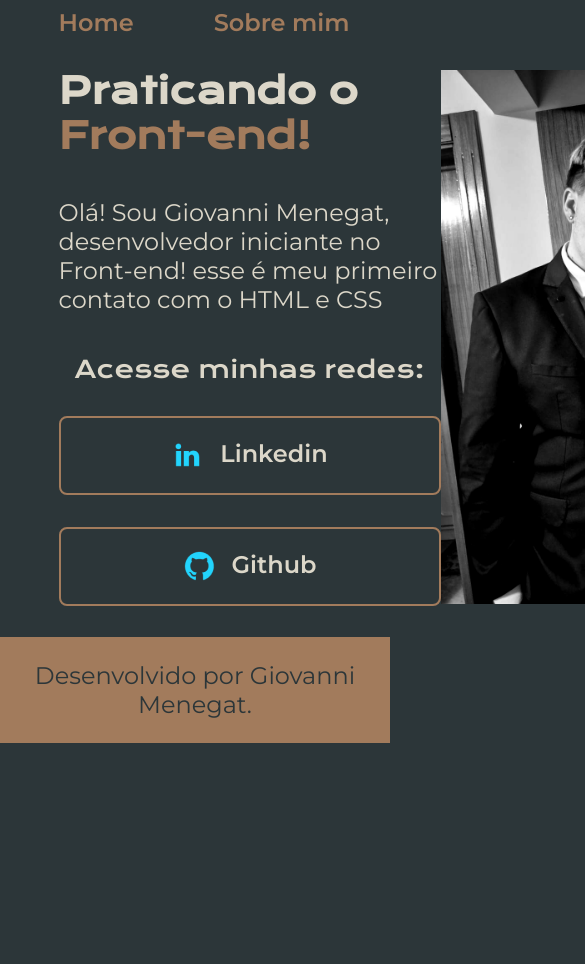
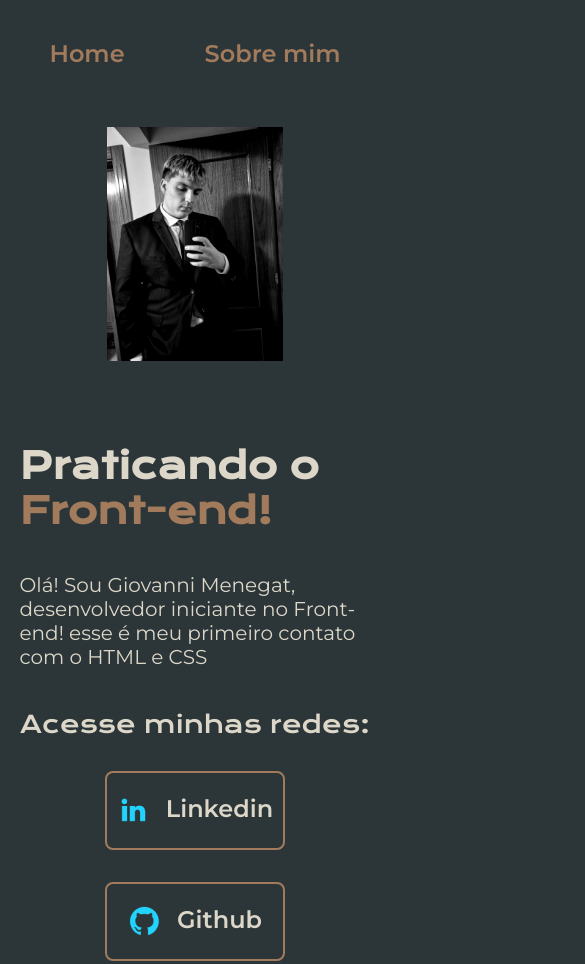
Before and after one commit to giovanni123123123/HTML, a plain HTML site: page index.html in a window 390 px wide. Shown: the top 964 px of the page, 585 px wide, since content can reach past the window. Before the commit the page ends 844 px from the top, so only its background shows below. Drawn offline with nearby package versions, Linux system fonts and the light colour scheme.

Commit message:
terceiro commit

```diff
--- a/index.html
+++ b/index.html
@@ -25,11 +25,11 @@
             Front-end! esse é meu primeiro contato com o HTML e CSS</p>
             <div class="apresentacao__links">
                 <h2 class="apresentacao__links__subtitulo">Acesse minhas redes:</h2>
-                <a class="apresentacao__links__link" href="https://www.linkedin.com/in/giovanni-menegat-2ba7b42aa/">
+                <a class="apresentacao__links__navegacao" href="https://www.linkedin.com/in/giovanni-menegat-2ba7b42aa/">
                     <img src="./assets/linkedin.png" alt="Icone Linkedin">
                     Linkedin
                 </a>
-                <a class="apresentacao__links__link" href="https://github.com/giovanni123123123">
+                <a class="apresentacao__links__navegacao" href="https://github.com/giovanni123123123">
                     <img src="./assets/github.png" alt="Icone Github">
                     Github
                 </a>
@@ -37,6 +37,7 @@
         </section>
         <img class="apresentacao__imagem" src="./assets/imagemgiovanni.png" alt="Foto Giovanni">
     </main>
+
     <footer class="rodape">
         <p>Desenvolvido por Giovanni Menegat.</p>
     </footer>
--- a/styles/style.css
+++ b/styles/style.css
@@ -33,27 +33,28 @@ body{
 
 .cabecalho__menu__link{
     font-family: var(--fonte-secundaria);
-    font-size: 24px;
+    font-size: 1.5rem;
     font-weight: 600;
     color: var(--cor-terciaria);
     text-decoration: none;
 }
 
 .apresentacao{
-    padding: 8% 15%;
+    padding: 5% 15%;
     display: flex;
     align-items: center;
     justify-content: space-between;
+    gap: 82px;
 }
 .apresentacao__conteudo{
-    width: 615px;
+    width: 50%;
     display: flex;
     flex-direction: column;
     gap: 40px;
 }
 
 .apresentacao__conteudo__titulo{
-    font-size: 36px;
+    font-size: 2.25rem;
     font-family: var(--fonte-primaria);
 }
 
@@ -62,7 +63,7 @@ body{
 }
 
 .apresentacao__conteudo__texto{
-    font-size: 24px;
+    font-size: 1.25rem;
     font-family: var(--fonte-secundaria);
 }
 
@@ -74,26 +75,21 @@ body{
     gap: 32px;
 }
 
-.apresentacao__imagem{
-    width: 400px;
-}
-
-
 .apresentacao__links__subtitulo{
     font-family: var(--fonte-primaria);
     font-weight: 400;
-    font-size: 24px;
+    font-size: 1.5rem;
 }
 
-.apresentacao__links__link{
+.apresentacao__links__navegacao{
     display: flex;
     justify-content: center;
     gap: 16px;
     border: 2px solid var(--cor-terciaria);
-    width: 378px;
+    width: 50%;
     text-align: center;
     border-radius: 8px;
-    font-size: 24px;
+    font-size: 1.5rem;
     font-weight: 600;
     padding: 21.5px 0;
     text-decoration: none;
@@ -101,8 +97,12 @@ body{
     font-family: var(--fonte-secundaria);
 }
 
-.apresentacao__links__link:hover{
+.apresentacao__links__navegacao:hover{
     background-color: var(--cor-hover);
+}
+
+.apresentacao__imagem{
+    width: 50%;
 }
 
 .rodape{
@@ -111,6 +111,25 @@ body{
     padding: 24px;
     text-align: center;
     font-family: var(--fonte-secundaria);
-    font-size: 24px;
+    font-size: 1.5rem;
     font-weight: 400;
 }
+
+@media (max-width: 1200px) {
+    .cabecalho {
+        padding: 10%;
+    }
+
+    .cabecalho__menu {
+        justify-content: center;
+    }
+
+    .apresentacao {
+        flex-direction: column-reverse;
+        padding: 5%;
+    }
+
+    .apresentacao__conteudo {
+        width: auto;
+    }
+}
```
